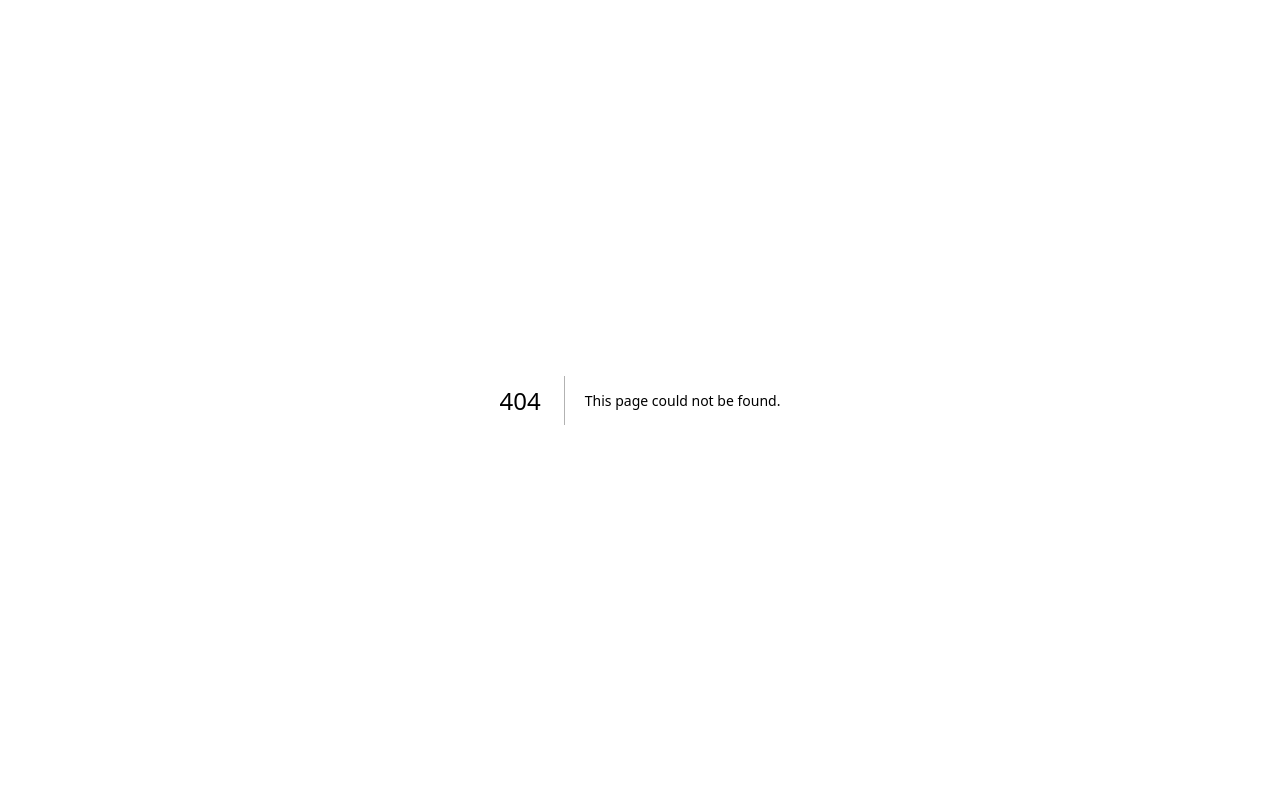
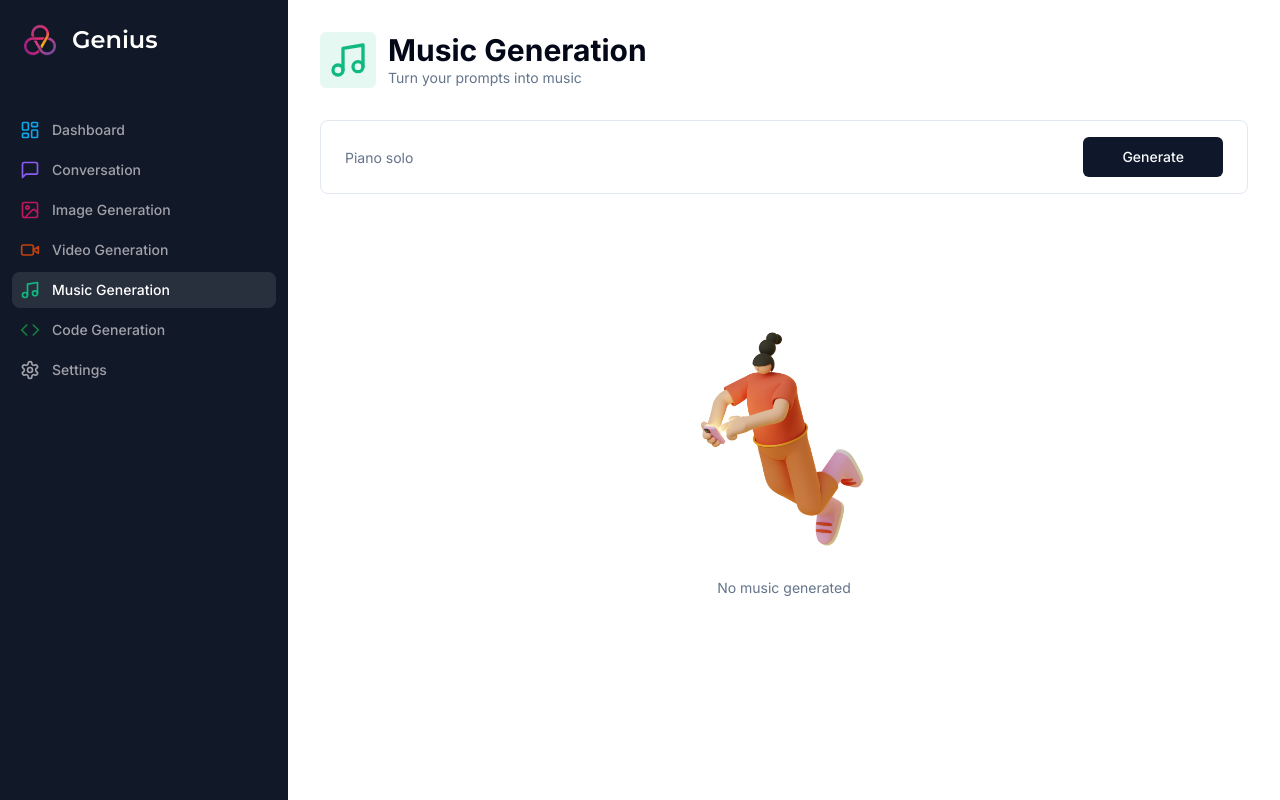
Before and after one commit to yasielhp/ia-saas, a Next.js app: page /music in a window 1280 px wide. Before the commit this address had no page. Built offline with nearby package versions, Linux system fonts and the light colour scheme.

Commit message:
feat: :lipstick: music generation ok

```diff
--- /dev/null
+++ b/app/(dashboard)/(routes)/music/constants.ts
@@ -0,0 +1,7 @@
+import * as z from 'zod'
+
+export const formSchema = z.object({
+  prompt: z.string().min(1, {
+    message: 'Music Prompt is required'
+  })
+})
--- /dev/null
+++ b/app/(dashboard)/(routes)/music/page.tsx
@@ -0,0 +1,97 @@
+'use client'
+import axios from 'axios'
+import * as z from 'zod'
+import { useState } from 'react'
+import { Music } from 'lucide-react'
+import { set, useForm } from 'react-hook-form'
+import { zodResolver } from '@hookform/resolvers/zod'
+import { useRouter } from 'next/navigation'
+
+import Heading from '@/components/heading'
+
+import { Form, FormControl, FormField, FormItem } from '@/components/ui/form'
+import { Input } from '@/components/ui/input'
+import { Button } from '@/components/ui/button'
+
+import { formSchema } from './constants'
+import Empty from '@/components/empty'
+import Loader from '@/components/loader'
+import { cn } from '@/lib/utils'
+
+const MusicPage = () => {
+  const router = useRouter()
+  const [music, setMusic] = useState<string>()
+
+  const form = useForm<z.infer<typeof formSchema>>({
+    resolver: zodResolver(formSchema),
+    defaultValues: {
+      prompt: ''
+    }
+  })
+
+  const isLoading = form.formState.isSubmitting
+
+  const onSubmit = async (values: z.infer<typeof formSchema>) => {
+    try {
+      setMusic(undefined)
+
+      const response = await axios.post('/api/music', values)
+
+      setMusic(response.data.audio)
+
+      form.reset()
+    } catch (error: any) {
+      console.log(error)
+    } finally {
+      router.refresh()
+    }
+  }
+
+  return (
+    <div>
+      <Heading
+        title='Music Generation'
+        description='Turn your prompts into music'
+        icon={Music}
+        iconColor='text-emerald-500'
+        bgColor='bg-emerald-500/10'
+      />
+      <div className='px-4 lg:px-8'>
+        <div>
+          <Form {...form}>
+            <form onSubmit={form.handleSubmit(onSubmit)} className='rounded-lg border w-full p-4 px-3 md:px-6 focus-within:shadow-sm grid grid-cols-12 gap-2'>
+              <FormField
+                name='prompt'
+                render={({ field }) => (
+                  <FormItem className='col-span-12 lg:col-span-10'>
+                    <FormControl className='m-0 p-0'>
+                      <Input className='border-0 outline-none focus-visible:ring-0 focus-visible:ring-transparent' disabled={isLoading} placeholder='Piano solo' {...field} />
+                    </FormControl>
+                  </FormItem>
+                )}
+              />
+              <Button className='col-span-12 lg:col-span-2 w-full' disabled={isLoading}>Generate</Button>
+            </form>
+          </Form>
+        </div>
+        <div className='space-y-4 mt-4'>
+          {isLoading && (
+            <div className='p-8 rounded-lg w-full flex items-center justify-center bg-muted'>
+              <Loader />
+            </div>
+          )}
+          {!music && !isLoading && (
+            <Empty label='No music generated' />
+          )}
+          {music && (
+            <audio controls className='w-full mt-8'>
+              <source src={music} />
+            </audio>
+          )}
+        </div>
+      </div>
+    </div>
+  )
+}
+
+export default MusicPage
--- /dev/null
+++ b/app/api/music/route.ts
@@ -0,0 +1,33 @@
+import { auth } from '@clerk/nextjs'
+import { NextResponse } from 'next/server'
+import Replicate from 'replicate'
+
+const replicate = new Replicate({
+  auth: process.env.REPLICATE_API_TOKEN || ''
+})
+
+export async function POST(req: Request) {
+  try {
+    const { userId } = auth()
+    const body = await req.json()
+    const { prompt } = body
+
+    if (!userId) return new NextResponse('Unauthorized', { status: 401 })
+
+    if (!prompt) return new NextResponse('Prompt is required', { status: 400 })
+
+    const response = await replicate.run(
+      'riffusion/riffusion:8cf61ea6c56afd61d8f5b9ffd14d7c216c0a93844ce2d82ac1c9ecc9c7f24e05',
+      {
+        input: {
+          prompt_a: prompt
+        }
+      }
+    )
+
+    return NextResponse.json(response)
+  } catch (error) {
+    console.log('[MUSIC_ERROR]', error)
+    return new NextResponse('Internal Server Error', { status: 500 })
+  }
+}
--- a/package.json
+++ b/package.json
@@ -33,6 +33,7 @@
     "react-dom": "18.2.0",
     "react-hook-form": "^7.45.4",
     "react-markdown": "^8.0.7",
+    "replicate": "^0.16.0",
     "tailwind-merge": "^1.14.0",
     "tailwindcss": "3.3.3",
     "tailwindcss-animate": "1.0.6",
```
Also changed, not shown: 1 other file (tests, documents, lock files or other folders).
